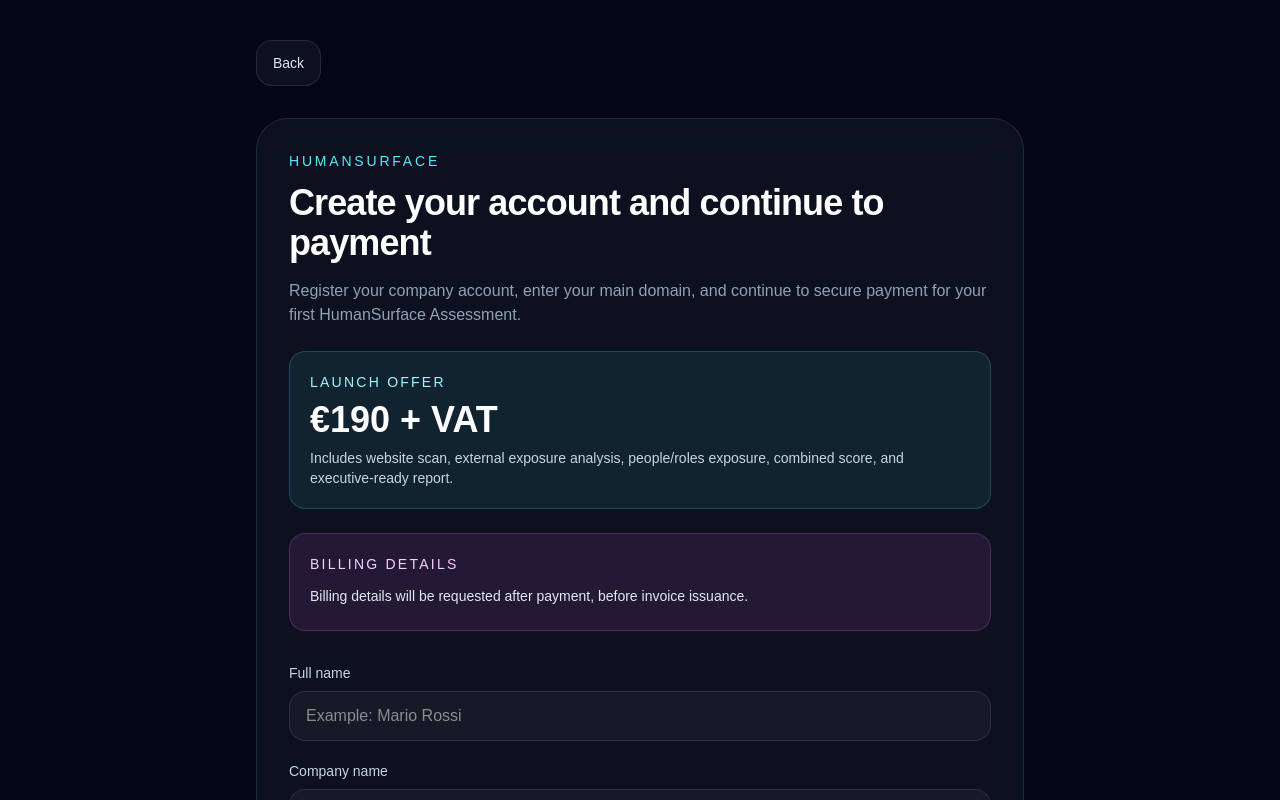
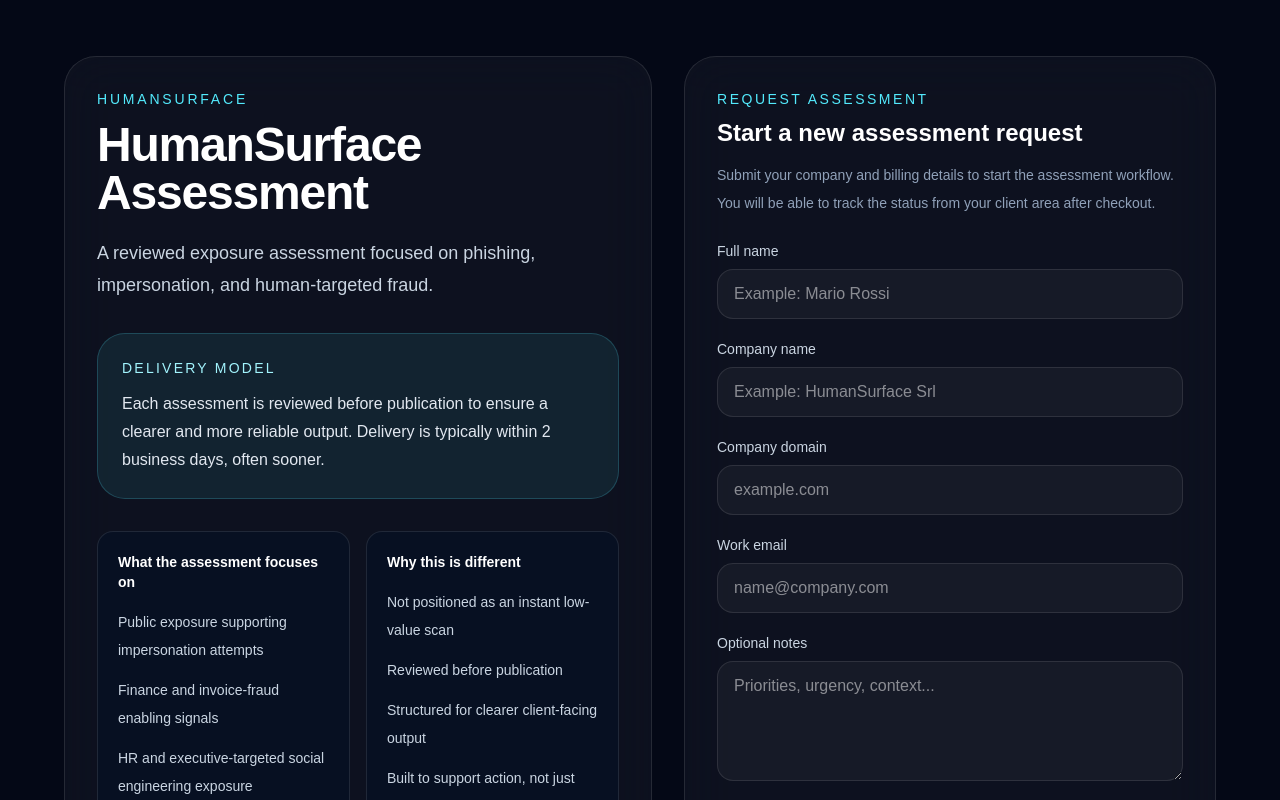
Before and after one commit to enricomaculan-wq/humansurface, a Next.js app: page /buy in a window 1280 px wide. Shown: the top 800 px of the page. Built offline with nearby package versions, Linux system fonts and the light colour scheme.

Commit message:
Fix client dashboard page and actions

```diff
--- a/app/assessment/status/[id]/page.tsx
+++ b/app/assessment/status/[id]/page.tsx
@@ -3,8 +3,6 @@
 import { createSupabaseAuthServerClient } from '@/lib/supabase-auth-server'
 import { supabaseAdmin } from '@/lib/supabase-admin'
 import { formatDateTime } from '@/lib/date'
-
-type AssessmentStatus = 'draft' | 'in_review' | 'published' | 'archived'
 
 type AssessmentRow = {
   id: string
@@ -13,7 +11,6 @@
   overall_score: number
   overall_risk_level: string
   created_at: string
-  published_at?: string | null
 }
 
 type OrganizationRow = {
@@ -27,7 +24,9 @@
   id: string
 }
 
-function normalizeAssessmentStatus(value: string): AssessmentStatus | null {
+type NormalizedAssessmentStatus = 'draft' | 'in_review' | 'published' | 'archived'
+
+function normalizeAssessmentStatus(value: string): NormalizedAssessmentStatus | null {
   switch (value) {
     case 'draft':
       return 'draft'
@@ -48,32 +47,27 @@
   }
 }
 
-function formatStatusLabel(value: string | null | undefined) {
-  if (!value) return 'Unknown'
-  return value.replace(/_/g, ' ')
-}
-
 function StatusBadge({ value }: { value: string }) {
   const normalized = value.toLowerCase()
 
   const cls =
     normalized === 'published' || normalized === 'completed'
       ? 'border-emerald-300/20 bg-emerald-300/10 text-emerald-100'
-      : normalized === 'draft' ||
-          normalized === 'in_review' ||
+      : normalized === 'in_review' ||
           normalized === 'processing' ||
           normalized === 'queued' ||
-          normalized === 'running'
+          normalized === 'running' ||
+          normalized === 'draft'
         ? 'border-cyan-300/20 bg-cyan-300/10 text-cyan-100'
-        : normalized === 'archived' || normalized === 'failed'
-          ? 'border-red-400/20 bg-red-400/10 text-red-200'
-          : 'border-white/10 bg-white/[0.03] text-slate-300'
+      : normalized === 'archived' || normalized === 'failed'
+        ? 'border-red-400/20 bg-red-400/10 text-red-200'
+      : 'border-white/10 bg-white/[0.03] text-slate-300'
 
   return (
     <span
       className={`rounded-full border px-3 py-1 text-xs font-medium uppercase ${cls}`}
     >
-      {formatStatusLabel(value)}
+      {value.replace(/_/g, ' ')}
     </span>
   )
 }
@@ -140,11 +134,6 @@
   }
 
   const assessment = assessmentData as AssessmentRow
-  const normalizedStatus = normalizeAssessmentStatus(assessment.status)
-
-  if (normalizedStatus === 'published') {
-    redirect(`/assessment/report/${assessment.id}`)
-  }
 
   const { data: organizationData, error: organizationError } = await supabaseAdmin
     .from('organizations')
@@ -157,10 +146,11 @@
   }
 
   const organization = organizationData as OrganizationRow | null
+  const normalizedStatus = normalizeAssessmentStatus(assessment.status)
 
-  const isDraft = normalizedStatus === 'draft'
-  const isInReview = normalizedStatus === 'in_review'
-  const isArchived = normalizedStatus === 'archived'
+  if (normalizedStatus === 'published') {
+    redirect(`/assessment/report/${assessment.id}`)
+  }
 
   return (
     <main className="min-h-screen bg-[#040816] px-6 py-10 text-white">
@@ -181,11 +171,6 @@
               <p className="mt-2 text-xs text-slate-500">
                 Created: {formatDateTime(assessment.created_at)}
               </p>
-              {assessment.published_at ? (
-                <p className="mt-1 text-xs text-slate-500">
-                  Published: {formatDateTime(assessment.published_at)}
-                </p>
-              ) : null}
             </div>
 
             <div className="self-start">
@@ -193,28 +178,28 @@
             </div>
           </div>
 
-          {isDraft ? (
+          {normalizedStatus === 'draft' ? (
             <>
               <div className="mt-8 rounded-2xl border border-cyan-300/20 bg-cyan-300/[0.08] p-6">
                 <div className="text-sm uppercase tracking-[0.16em] text-cyan-200">
                   In preparation
                 </div>
                 <h2 className="mt-2 text-2xl font-semibold text-white">
-                  Your HumanSurface assessment is being prepared
+                  Your assessment is being prepared
                 </h2>
                 <p className="mt-4 text-sm leading-7 text-slate-200">
-                  We are processing your organization’s public exposure and building
-                  the assessment content. Your report is not available yet.
+                  We are analyzing your organization’s public exposure and
+                  preparing your assessment output.
                 </p>
               </div>
 
-              <div className="mt-6 rounded-2xl border border-white/10 bg-white/[0.03] p-6">
-                <div className="text-sm uppercase tracking-[0.16em] text-slate-400">
-                  What happens next
+              <div className="mt-6 rounded-2xl border border-fuchsia-400/20 bg-fuchsia-400/10 p-6">
+                <div className="text-sm uppercase tracking-[0.16em] text-fuchsia-200">
+                  Delivery timing
                 </div>
-                <p className="mt-3 text-sm leading-7 text-slate-300">
-                  Once the initial assessment data is ready, the report will move to
-                  internal review before publication.
+                <p className="mt-3 text-sm leading-7 text-slate-200">
+                  Each assessment is reviewed before publication. Your report
+                  will be available within 2 business days, and often sooner.
                 </p>
               </div>
 
@@ -229,28 +214,28 @@
             </>
           ) : null}
 
-          {isInReview ? (
+          {normalizedStatus === 'in_review' ? (
             <>
               <div className="mt-8 rounded-2xl border border-cyan-300/20 bg-cyan-300/[0.08] p-6">
                 <div className="text-sm uppercase tracking-[0.16em] text-cyan-200">
                   Final review
                 </div>
                 <h2 className="mt-2 text-2xl font-semibold text-white">
-                  Your assessment is being finalized
+                  Your assessment is in final review
                 </h2>
                 <p className="mt-4 text-sm leading-7 text-slate-200">
-                  The assessment content has been generated and is now in internal
-                  review. Your report will appear here as soon as publication is complete.
+                  Your report is being finalized for publication. This review
+                  step helps ensure a clearer and more reliable output.
                 </p>
               </div>
 
               <div className="mt-6 rounded-2xl border border-fuchsia-400/20 bg-fuchsia-400/10 p-6">
                 <div className="text-sm uppercase tracking-[0.16em] text-fuchsia-200">
-                  Publication policy
+                  Delivery timing
                 </div>
                 <p className="mt-3 text-sm leading-7 text-slate-200">
-                  Reports are published only after the review process confirms that
-                  the final content is complete and ready for delivery.
+                  Delivery is typically within 2 business days from order
+                  completion, and often earlier.
                 </p>
               </div>
 
@@ -265,68 +250,24 @@
             </>
           ) : null}
 
-          {isArchived ? (
+          {normalizedStatus === 'archived' ? (
             <>
               <div className="mt-8 rounded-2xl border border-red-400/20 bg-red-400/10 p-6">
                 <div className="text-sm uppercase tracking-[0.16em] text-red-200">
                   Archived
                 </div>
                 <h2 className="mt-2 text-2xl font-semibold text-white">
-                  This assessment is no longer active
+                  This assessment has been archived
                 </h2>
                 <p className="mt-4 text-sm leading-7 text-slate-200">
-                  This assessment has been archived and is no longer the active
-                  published version for your account.
+                  This report is no longer the active published version. Contact
+                  support if you need assistance or a new assessment cycle.
                 </p>
-              </div>
-
-              <div className="mt-6 rounded-2xl border border-white/10 bg-white/[0.03] p-6">
-                <div className="text-sm uppercase tracking-[0.16em] text-slate-400">
-                  Assessment reference
-                </div>
-                <div className="mt-2 break-all text-sm text-slate-300">
-                  {assessment.id}
-                </div>
-              </div>
-
-              <div className="mt-8">
-                <Link
-                  href="/client"
-                  className="inline-flex items-center justify-center rounded-2xl border border-white/10 bg-white/[0.04] px-6 py-4 text-sm font-semibold text-white transition hover:border-cyan-300/20 hover:bg-cyan-300/[0.08]"
-                >
-                  Back to client area
-                </Link>
-              </div>
-            </>
-          ) : null}
-
-          {!isDraft && !isInReview && !isArchived && !normalizedStatus ? (
-            <>
-              <div className="mt-8 rounded-2xl border border-white/10 bg-white/[0.03] p-6">
-                <div className="text-sm uppercase tracking-[0.16em] text-slate-400">
-                  Status unavailable
-                </div>
-                <h2 className="mt-2 text-2xl font-semibold text-white">
-                  Assessment status could not be determined
-                </h2>
-                <p className="mt-4 text-sm leading-7 text-slate-300">
-                  Please contact support and include your assessment reference if
-                  this issue persists.
-                </p>
-              </div>
-
-              <div className="mt-6 rounded-2xl border border-white/10 bg-white/[0.03] p-6">
-                <div className="text-sm uppercase tracking-[0.16em] text-slate-400">
-                  Assessment reference
-                </div>
-                <div className="mt-2 break-all text-sm text-slate-300">
-                  {assessment.id}
-                </div>
               </div>
 
               <div className="mt-8">
                 <a
-                  href={`mailto:support@humansurface.com?subject=HumanSurface%20Assessment%20Support%20${assessment.id}`}
+                  href="mailto:support@humansurface.com?subject=HumanSurface%20Archived%20Assessment%20Support"
                   className="inline-flex items-center justify-center rounded-2xl border border-white/10 bg-white/[0.04] px-6 py-4 text-sm font-semibold text-white transition hover:border-cyan-300/20 hover:bg-cyan-300/[0.08]"
                 >
                   Contact support
@@ -334,6 +275,15 @@
               </div>
             </>
           ) : null}
+
+          <div className="mt-8">
+            <Link
+              href="/client"
+              className="inline-flex items-center justify-center rounded-2xl border border-white/10 bg-white/[0.04] px-6 py-4 text-sm font-semibold text-white transition hover:border-cyan-300/20 hover:bg-cyan-300/[0.08]"
+            >
+              Back to client area
+            </Link>
+          </div>
         </div>
       </div>
     </main>
--- a/app/billing/complete/page.tsx
+++ b/app/billing/complete/page.tsx
@@ -1,53 +1,87 @@
-import Link from 'next/link'
+import { redirect } from 'next/navigation'
 import BillingCompleteForm from './billing-complete-form'
 
 export default async function BillingCompletePage({
   searchParams,
 }: {
-  searchParams: Promise<{ session_id?: string }>
+  searchParams: Promise<{ session_id?: string; sessionId?: string }>
 }) {
-  const params = await searchParams
-  const sessionId = params.session_id ?? ''
+  const resolvedSearchParams = await searchParams
+  const sessionId =
+    resolvedSearchParams.session_id ?? resolvedSearchParams.sessionId ?? ''
+
+  if (!sessionId) {
+    redirect('/buy')
+  }
 
   return (
-    <main className="min-h-screen bg-[#040816] px-6 py-10 text-white">
-      <div className="mx-auto max-w-3xl">
-        <div className="mb-8">
-          <Link
-            href="/"
-            className="inline-flex rounded-2xl border border-white/10 bg-white/[0.04] px-4 py-3 text-sm text-slate-200 transition hover:border-cyan-300/20 hover:bg-cyan-300/[0.08]"
-          >
-            Back
-          </Link>
-        </div>
-
-        <div className="rounded-[32px] border border-white/10 bg-white/[0.04] p-8 backdrop-blur-xl">
+    <main className="min-h-screen bg-[#040816] px-6 py-14 text-white">
+      <div className="mx-auto max-w-5xl">
+        <div className="grid gap-8 lg:grid-cols-[1.05fr_0.95fr]">
+          <section className="rounded-[32px] border border-white/10 bg-white/[0.04] p-8 backdrop-blur-xl">
             <div className="text-sm uppercase tracking-[0.2em] text-cyan-300">
-            Billing details
+              Billing complete
             </div>
 
             <h1 className="mt-3 text-4xl font-semibold tracking-tight">
-            Complete your billing profile
+              Payment received
             </h1>
 
-          <p className="mt-4 text-slate-400">
-            Payment received. Please complete your billing details before invoice
-            issuance.
+            <p className="mt-5 max-w-3xl text-lg leading-8 text-slate-300">
+              Your HumanSurface Assessment has been created successfully.
             </p>
 
-          <div className="mt-6 rounded-2xl border border-cyan-300/20 bg-cyan-300/[0.08] p-5">
+            <div className="mt-8 rounded-[28px] border border-cyan-300/20 bg-cyan-300/[0.08] p-6">
               <div className="text-sm uppercase tracking-[0.16em] text-cyan-200">
-              Next step
+                What happens next
               </div>
-            <div className="mt-2 text-sm leading-7 text-slate-300">
-              Fill in your legal and invoicing details. Once completed, your
-              billing profile will be marked as ready.
+              <p className="mt-3 leading-7 text-slate-200">
+                We review each assessment before publication to ensure a cleaner
+                and more reliable output. Delivery is typically within 2
+                business days, and often earlier.
+              </p>
+            </div>
+
+            <div className="mt-8 grid gap-4 md:grid-cols-2">
+              <div className="rounded-2xl border border-white/10 bg-[#071022] p-5">
+                <div className="text-sm font-semibold text-white">
+                  Client access
+                </div>
+                <p className="mt-3 text-sm leading-7 text-slate-400">
+                  You can sign up or log in now to track the assessment status
+                  and access the report as soon as it is published.
+                </p>
+              </div>
+
+              <div className="rounded-2xl border border-white/10 bg-[#071022] p-5">
+                <div className="text-sm font-semibold text-white">
+                  Publication model
+                </div>
+                <p className="mt-3 text-sm leading-7 text-slate-400">
+                  Reports are not presented as instant automated outputs. They
+                  are published after a review step designed to improve clarity,
+                  consistency, and actionability.
+                </p>
               </div>
             </div>
+          </section>
 
-          <div className="mt-8">
+          <section className="rounded-[32px] border border-white/10 bg-white/[0.04] p-8 backdrop-blur-xl">
+            <div className="mb-6">
+              <div className="text-sm uppercase tracking-[0.18em] text-cyan-300">
+                Continue
+              </div>
+              <h2 className="mt-2 text-2xl font-semibold text-white">
+                Access your client area
+              </h2>
+              <p className="mt-3 text-sm leading-7 text-slate-400">
+                Complete the next step to connect your order to your account and
+                follow the publication status of your assessment.
+              </p>
+            </div>
+
             <BillingCompleteForm sessionId={sessionId} />
-          </div>
+          </section>
         </div>
       </div>
     </main>
--- a/app/buy/page.tsx
+++ b/app/buy/page.tsx
@@ -1,57 +1,90 @@
-import Link from 'next/link'
 import BuyForm from './buy-form'
 
 export default function BuyPage() {
   return (
-    <main className="min-h-screen bg-[#040816] px-6 py-10 text-white">
-      <div className="mx-auto max-w-3xl">
-        <div className="mb-8">
-          <Link
-            href="/"
-            className="inline-flex rounded-2xl border border-white/10 bg-white/[0.04] px-4 py-3 text-sm text-slate-200 transition hover:border-cyan-300/20 hover:bg-cyan-300/[0.08]"
-          >
-            Back
-          </Link>
-        </div>
-
-        <div className="rounded-[32px] border border-white/10 bg-white/[0.04] p-8 backdrop-blur-xl">
+    <main className="min-h-screen bg-[#040816] px-6 py-14 text-white">
+      <div className="mx-auto max-w-6xl">
+        <div className="grid gap-8 lg:grid-cols-[1.05fr_0.95fr]">
+          <section className="rounded-[32px] border border-white/10 bg-white/[0.04] p-8 backdrop-blur-xl">
             <div className="text-sm uppercase tracking-[0.2em] text-cyan-300">
               HumanSurface
             </div>
 
-          <h1 className="mt-3 text-4xl font-semibold tracking-tight">
-            Create your account and continue to payment
+            <h1 className="mt-3 text-4xl font-semibold tracking-tight sm:text-5xl">
+              HumanSurface Assessment
             </h1>
 
-          <p className="mt-4 text-slate-400">
-            Register your company account, enter your main domain, and continue to
-            secure payment for your first HumanSurface Assessment.
+            <p className="mt-5 max-w-3xl text-lg leading-8 text-slate-300">
+              A reviewed exposure assessment focused on phishing, impersonation,
+              and human-targeted fraud.
             </p>
 
-          <div className="mt-6 rounded-2xl border border-cyan-300/20 bg-cyan-300/[0.08] p-5">
+            <div className="mt-8 rounded-[28px] border border-cyan-300/20 bg-cyan-300/[0.08] p-6">
               <div className="text-sm uppercase tracking-[0.16em] text-cyan-200">
-              Launch offer
+                Delivery model
               </div>
-            <div className="mt-2 text-4xl font-semibold text-white">€190 + VAT</div>
-            <div className="mt-2 text-sm text-slate-300">
-              Includes website scan, external exposure analysis, people/roles
-              exposure, combined score, and executive-ready report.
+              <p className="mt-3 leading-7 text-slate-200">
+                Each assessment is reviewed before publication to ensure a
+                clearer and more reliable output. Delivery is typically within
+                2 business days, often sooner.
+              </p>
+            </div>
+
+            <div className="mt-8 grid gap-4 md:grid-cols-2">
+              <div className="rounded-2xl border border-white/10 bg-[#071022] p-5">
+                <div className="text-sm font-semibold text-white">
+                  What the assessment focuses on
+                </div>
+                <ul className="mt-4 space-y-3 text-sm leading-7 text-slate-300">
+                  <li>Public exposure supporting impersonation attempts</li>
+                  <li>Finance and invoice-fraud enabling signals</li>
+                  <li>HR and executive-targeted social engineering exposure</li>
+                  <li>Visible roles, contact paths, and public business context</li>
+                </ul>
+              </div>
+
+              <div className="rounded-2xl border border-white/10 bg-[#071022] p-5">
+                <div className="text-sm font-semibold text-white">
+                  Why this is different
+                </div>
+                <ul className="mt-4 space-y-3 text-sm leading-7 text-slate-300">
+                  <li>Not positioned as an instant low-value scan</li>
+                  <li>Reviewed before publication</li>
+                  <li>Structured for clearer client-facing output</li>
+                  <li>Built to support action, not just raw detection</li>
+                </ul>
               </div>
             </div>
 
-          <div className="mt-6 rounded-2xl border border-fuchsia-400/20 bg-fuchsia-400/10 p-5">
-            <div className="text-sm uppercase tracking-[0.16em] text-fuchsia-200">
-              Billing details
+            <div className="mt-8 rounded-2xl border border-white/10 bg-white/[0.03] p-5">
+              <div className="text-sm font-semibold text-white">
+                Output expectation
               </div>
-            <div className="mt-2 text-sm leading-7 text-slate-200">
-              Billing details will be requested after payment, before invoice
-              issuance.
+              <p className="mt-3 text-sm leading-7 text-slate-400">
+                The final report is published after review, not immediately at
+                checkout. This helps preserve clarity, consistency, and decision
+                value.
+              </p>
             </div>
+          </section>
+
+          <section className="rounded-[32px] border border-white/10 bg-white/[0.04] p-8 backdrop-blur-xl">
+            <div className="mb-6">
+              <div className="text-sm uppercase tracking-[0.18em] text-cyan-300">
+                Request assessment
+              </div>
+              <h2 className="mt-2 text-2xl font-semibold text-white">
+                Start a new assessment request
+              </h2>
+              <p className="mt-3 text-sm leading-7 text-slate-400">
+                Submit your company and billing details to start the assessment
+                workflow. You will be able to track the status from your client
+                area after checkout.
+              </p>
             </div>
 
-          <div className="mt-8">
             <BuyForm />
-          </div>
+          </section>
         </div>
       </div>
     </main>
--- a/app/client/page.tsx
+++ b/app/client/page.tsx
@@ -137,13 +137,13 @@
 function getAssessmentAvailabilityMessage(status: AssessmentStatus | null) {
   switch (status) {
     case 'draft':
-      return 'Your assessment is being prepared. Your report is not available yet.'
+      return 'Your assessment is being prepared. Delivery is typically within 2 business days, often sooner.'
     case 'in_review':
-      return 'Your assessment is being finalized. Your report will be available once publication is complete.'
+      return 'Your assessment is in final review. Your report will become available once publication is complete.'
     case 'published':
       return 'Your assessment report is now available.'
     case 'archived':
-      return 'This assessment has been archived.'
+      return 'This assessment has been archived. Contact support if you need a new assessment cycle.'
     default:
       return 'Assessment status is currently unavailable.'
   }
@@ -287,7 +287,11 @@
             <h1 className="mt-2 text-4xl font-semibold tracking-tight">
               Your assessments
             </h1>
-            <p className="mt-3 text-slate-400">{user.email}</p>
+            <p className="mt-3 text-slate-400">
+              Track the publication status of your HumanSurface assessments and
+              access reports once they are released.
+            </p>
+            <p className="mt-2 text-sm text-slate-500">{user.email}</p>
           </div>
 
           <div className="flex flex-wrap gap-3">
@@ -317,9 +321,9 @@
               </h2>
 
               <p className="mt-4 max-w-2xl leading-7 text-slate-400">
-                This account is not linked to any company profile yet. You can request a new
-                HumanSurface assessment or contact support if you already purchased one with a
-                different email address.
+                This account is not linked to any company profile yet. You can
+                request a new HumanSurface assessment or contact support if you
+                already purchased one with a different email address.
               </p>
 
               <div className="mt-8 flex flex-col gap-4 sm:flex-row">
@@ -429,7 +433,8 @@
                         </div>
                       ) : (
                         <div className="mt-4 rounded-2xl border border-white/10 bg-[#071022] px-4 py-4 text-sm text-slate-300">
-                          Your order has been recorded. The assessment will appear here as soon as it is created.
+                          Your order has been recorded. The assessment will
+                          appear here as soon as it is created.
                         </div>
                       )}
                     </div>
@@ -469,8 +474,8 @@
                   Request a new HumanSurface assessment
                 </h2>
                 <p className="mt-3 leading-7 text-slate-400">
-                  You can request another assessment for a different company, domain,
-                  or a new review cycle for the same organization.
+                  You can request another assessment for a different company,
+                  domain, or a new review cycle for the same organization.
                 </p>
               </div>
 
```
Lines whose indentation alone changed are shown as unchanged.
